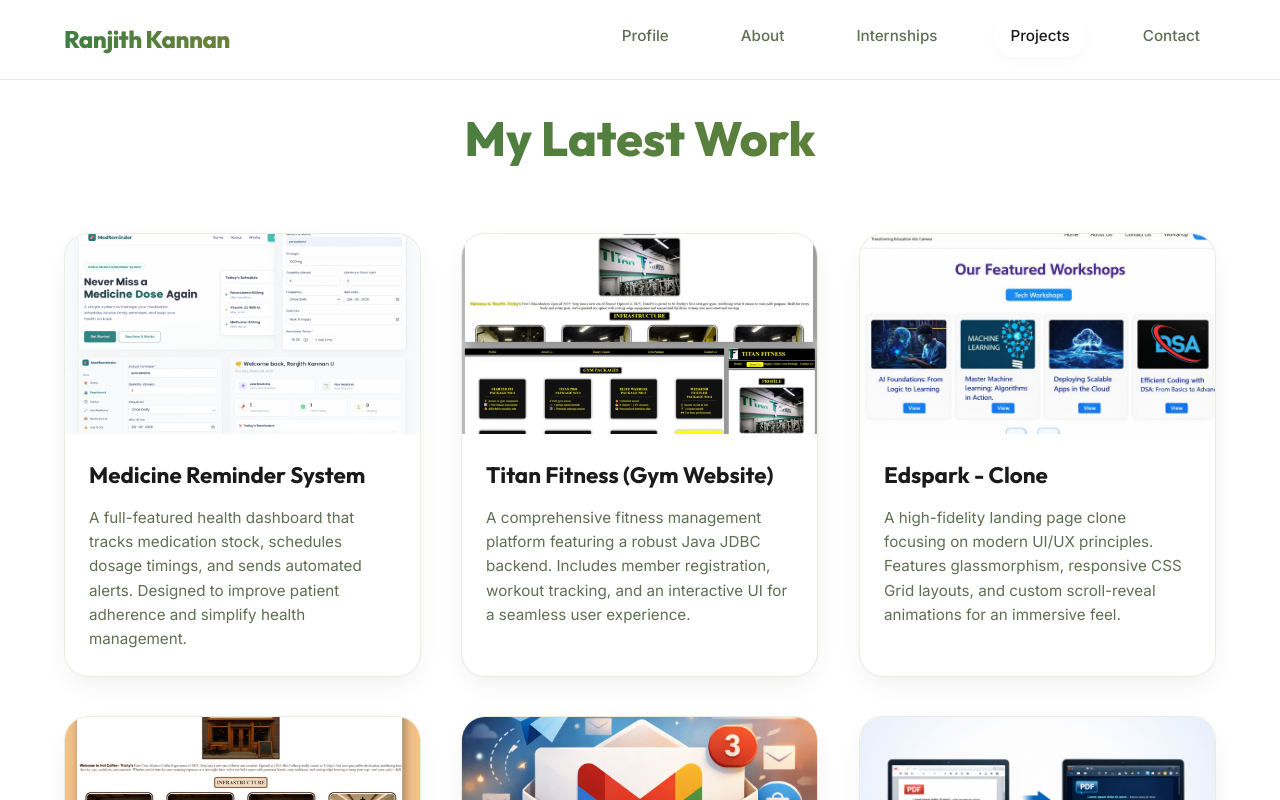
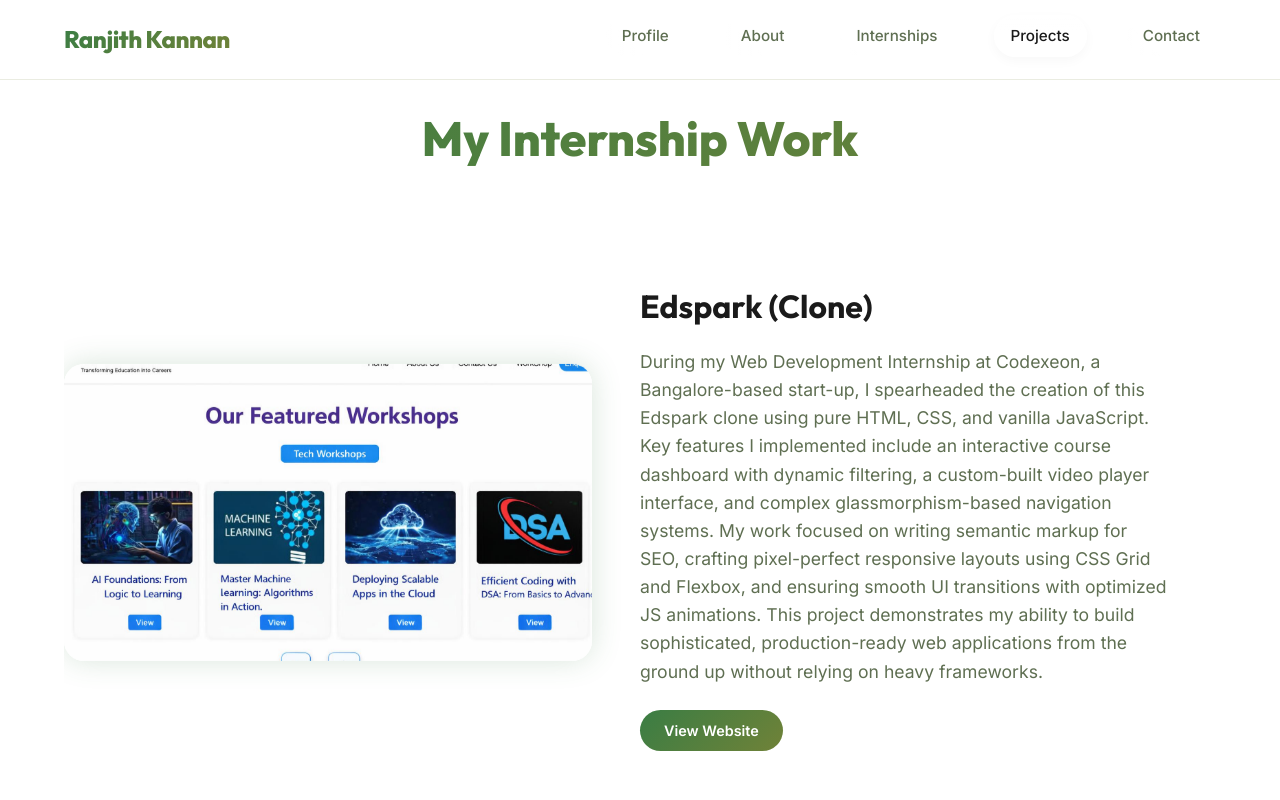
Before and after one commit to ranjithkannan108/my_portfolio, a React (Vite) app: page /project in a window 1280 px wide. Shown: the top 800 px of the page. Built offline with nearby package versions, Linux system fonts and the light colour scheme.

Commit message:
Enhance internship section: updated layout, green theme glow effects, and expanded technical description for Edspark project

```diff
--- a/src/Components/MyWork/MyWork.css
+++ b/src/Components/MyWork/MyWork.css
@@ -128,3 +128,87 @@
     gap: 2rem;
   }
 }
+
+.subsection-title {
+  font-size: 2rem;
+  margin-top: 3rem;
+  margin-bottom: -1rem;
+  color: var(--text-primary);
+  text-align: center;
+  font-family: 'Outfit', sans-serif;
+  font-weight: 700;
+}
+
+.internship-container {
+  display: flex;
+  align-items: center;
+  justify-content: space-between;
+  margin-top: 2rem;
+  margin-bottom: 2rem;
+  overflow: hidden;
+  opacity: 0;
+  animation: slideInDown 0.8s ease-out forwards;
+  animation-delay: 0.1s;
+}
+
+.internship-info {
+  flex: 1;
+  padding: 3rem;
+  text-align: left;
+}
+
+.internship-info h3 {
+  font-size: 2rem;
+  margin-bottom: 1rem;
+  color: var(--text-primary);
+}
+
+.internship-info p {
+  font-size: 1.1rem;
+  color: var(--text-secondary);
+  line-height: 1.6;
+  margin-bottom: 2rem;
+}
+
+.internship-img-wrapper {
+  flex: 1;
+  max-width: 50%;
+  aspect-ratio: 16 / 9;
+}
+
+.internship-img-wrapper img {
+  width: 100%;
+  height: 100%;
+  object-fit: cover;
+  display: block;
+  border-radius: 20px;
+  box-shadow: 0 0 30px rgba(58, 125, 68, 0.2);
+  transition: all 0.5s ease;
+  animation: float 6s ease-in-out infinite;
+}
+
+.internship-img-wrapper:hover img {
+  transform: scale(1.02) translateY(-10px);
+  box-shadow: 0 0 50px rgba(58, 125, 68, 0.4);
+}
+
+@keyframes float {
+  0% { transform: translateY(0px); }
+  50% { transform: translateY(-15px); }
+  100% { transform: translateY(0px); }
+}
+
+@media (max-width: 768px) {
+  .internship-container {
+    flex-direction: column;
+  }
+
+  .internship-img-wrapper {
+    max-width: 100%;
+    aspect-ratio: auto;
+  }
+
+  .internship-info {
+    padding: 1.5rem;
+  }
+}
--- a/src/Components/MyWork/MyWork.jsx
+++ b/src/Components/MyWork/MyWork.jsx
@@ -3,12 +3,34 @@
 import mywork_data from '/src/assets/services_data'
 
 const MyWork = () => {
+  const internshipProject = mywork_data.find(work => work.w_name.includes("Edspark"));
+  const otherProjects = mywork_data.filter(work => !work.w_name.includes("Edspark"));
+
   return (
     <section id='project' className='mywork section-padding'>
       <div className="container">
-        <h1 className="section-title gradient-text">My Latest Work</h1>
+
+        {/* Internship Section */}
+        {internshipProject && (
+          <div className="internship-section">
+            <h1 className="section-title gradient-text">My Internship Work</h1>
+            <div className="internship-container">
+              <div className="internship-img-wrapper">
+                <img src={internshipProject.w_img} alt={internshipProject.w_name} />
+              </div>
+              <div className="internship-info">
+                <h3>{internshipProject.w_name}</h3>
+                <p>{internshipProject.w_desc}</p>
+                <a href={internshipProject.w_url} target="_blank" rel="noopener noreferrer" className="view-btn">View Website</a>
+              </div>
+            </div>
+          </div>
+        )}
+
+        {/* Other Projects Section */}
+        <h1 className="section-title gradient-text" style={{ marginTop: '4rem' }}>My Latest Work</h1>
         <div className="mywork-container">
-          {mywork_data.map((work, index) => {
+          {otherProjects.map((work, index) => {
             return (
               <div key={index} className="work-card glass">
                 <div className="work-img-wrapper">
--- a/src/assets/services_data.js
+++ b/src/assets/services_data.js
@@ -23,10 +23,10 @@
   },
   {
     w_no: 3,
-    w_name: "Edspark - Clone",
-    w_desc: "A high-fidelity landing page clone focusing on modern UI/UX principles. Features glassmorphism, responsive CSS Grid layouts, and custom scroll-reveal animations for an immersive feel.",
+    w_name: "Edspark (Clone)",
+    w_desc: "During my Web Development Internship at Codexeon, a Bangalore-based start-up, I spearheaded the creation of this Edspark clone using pure HTML, CSS, and vanilla JavaScript. Key features I implemented include an interactive course dashboard with dynamic filtering, a custom-built video player interface, and complex glassmorphism-based navigation systems. My work focused on writing semantic markup for SEO, crafting pixel-perfect responsive layouts using CSS Grid and Flexbox, and ensuring smooth UI transitions with optimized JS animations. This project demonstrates my ability to build sophisticated, production-ready web applications from the ground up without relying on heavy frameworks.",
     w_img: edspark_img,
-    w_url: "https://github.com/ranjithkannan108/Edspark.in"
+    w_url: "https://edspark-in.vercel.app/Home/home"
   },
   {
     w_no: 4,
```
